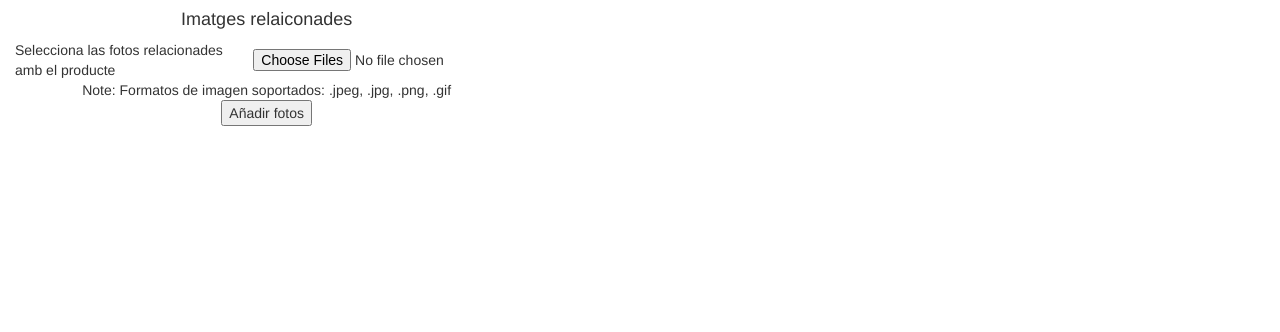
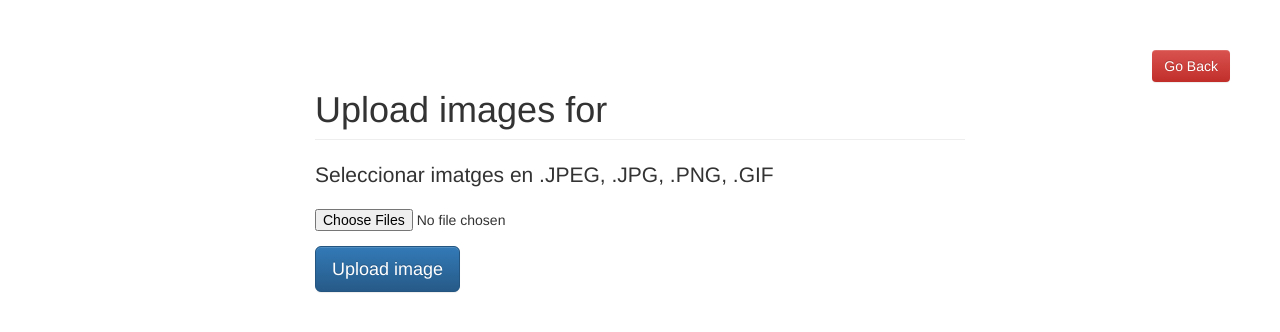
Before and after one commit to ElathaThon/collectionApp, a PHP site: page /addImage.php in a window 1280 px wide. Shown: the top 332 px of the page. Run offline with PHP 8.4, Linux system fonts and the light colour scheme; data that the repository does not hold is empty.

Commit message:
Some better frontend for uploading images

```diff
--- a/addImage.php
+++ b/addImage.php
@@ -30,29 +30,35 @@
 
 ?>
 
-<div class="col-sm-6 col-lg-5">
-<form action="createPhotosItem.php" id="addItemPhotos" name="addItemPhotos" method="POST" enctype="multipart/form-data" >
-	  <center><h4>Imatges relaiconades</h4></center>
+<script>
+function goBack() {
+    window.history.back();
+}
+</script>
 
-        <input type="hidden" name="uuidItem" id="uuidItem" <?php echo 'value="'.$uuid.'"'; ?> />
-        <table width="100%">
-            <tr>
-                <td>Selecciona las fotos relacionades amb el producte</td>
-                <td><input type="file" name="files[]" multiple/></td>
-            </tr>
-            <tr>
-                <td colspan="2" align="center">Note: Formatos de imagen soportados: .jpeg, .jpg, .png, .gif</td>
-            </tr>
-            <tr>
-                <td colspan="2" align="center"><input type="submit" value="Añadir fotos" id="selectedButton"/></td>
-            </tr>
-        </table>
-    </form>
-
-	</div>
-</form>
+<style>body { padding-top:50px; }.navbar-inverse .navbar-nav > li > a { color: #DBE4E1; }</style>
 
 
+<div class="container">
+
+      <div style="max-width: 650px; margin: auto;">
+        <h1 class="page-header">Upload images for <?php echo $item['name']; ?></h1>
+        <p class="lead">Seleccionar imatges en .JPEG, .JPG, .PNG, .GIF</p>
+
+        <form action="createPhotosItem.php" id="addItemPhotos" name="addItemPhotos" method="POST" enctype="multipart/form-data">
+
+          <input type="hidden" name="uuidItem" id="uuidItem" <?php echo 'value="'.$uuid.'"'; ?> />
+          <div class="form-group">
+            <input type="file" name="files[]" multiple required />
+          </div>
+
+
+          <button class="btn btn-lg btn-primary" id="upload-button" type="submit">Upload image</button>
+        </form>
+
+        <button style="position: absolute; top: 50px; right: 50px; border: 0;" class="btn btn-danger right-back" onclick="goBack()">Go Back</button>
+
+    </div>
 
  </body>
  </html>
--- a/css/main.css
+++ b/css/main.css
@@ -3,3 +3,20 @@
 	background: url(http://ibrahimjabbari.com/english/images/hr-11.png) repeat-x 0 0;
     border: 0;
 }
+
+.right-back {
+	float: right;
+	background-color: yellow;
+}
+
+.test1 {
+	background-color: red;
+}
+
+.test2 {
+	background-color: blue;
+}
+
+.test3 {
+	background-color: green;
+}
--- a/index.php
+++ b/index.php
@@ -46,7 +46,7 @@
             	<div class="col-sm-6 form-group">
                     <label for="name">
                         Name:</label>
-                    <input type="text" class="form-control" id="name" name="name"  maxlength="50">
+                    <input type="text" class="form-control" id="name" name="name"  maxlength="50" required>
                 </div>
 
                 <div class="col-sm-12 form-group">
@@ -58,7 +58,7 @@
 
             <div class="row">
                 <div class="col-sm-12 form-group">
-                    <button type="submit" class="btn btn-lg btn-success btn-block" id="btnContactUs">Post It!</button>
+                    <button type="submit" class="btn btn-lg btn-success btn-block" id="btnContactUs">New one!</button>
                 </div>
             </div>
 
```
Also changed, not shown: itemDetail.php (+11 -0 lines).
